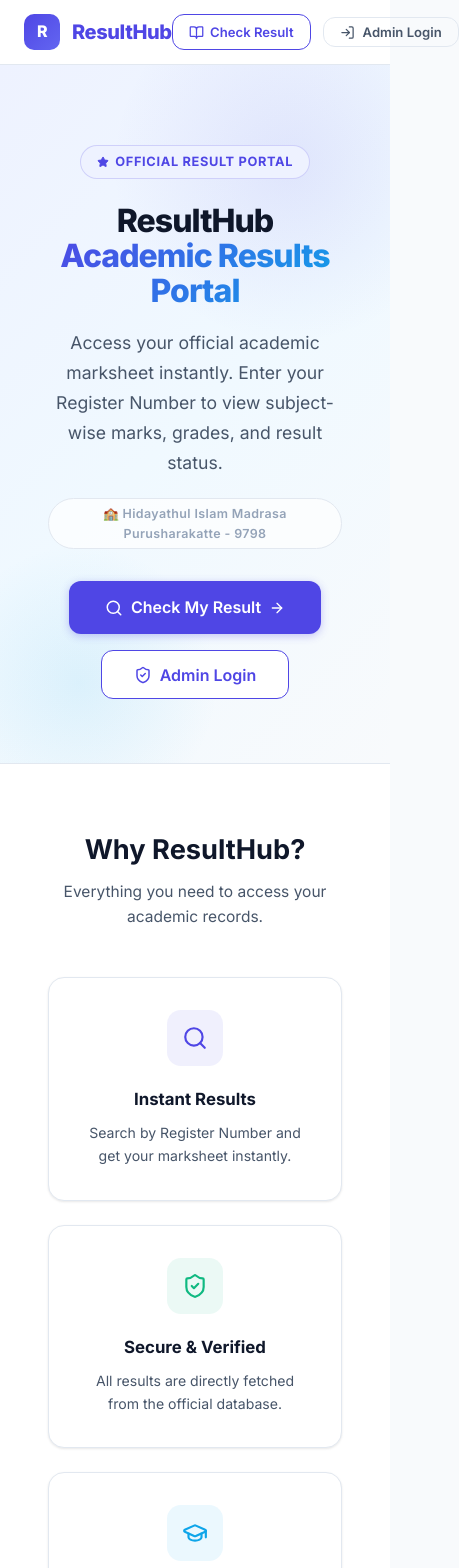
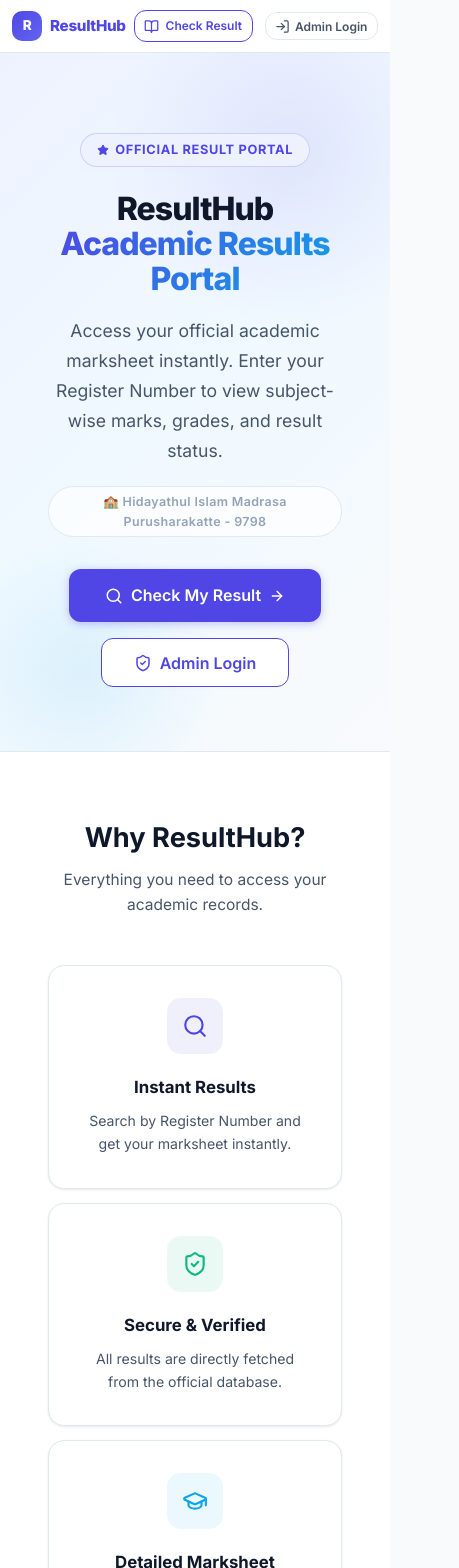
Before and after one commit to RIKASH04/Resulyhub, a Next.js app: page / in a window 390 px wide. Shown: the top 1568 px of the page, 459 px wide, since content can reach past the window. Built offline with nearby package versions, Linux system fonts and the light colour scheme; no server answers.

Commit message:
fix: full mobile responsive UI - all screen sizes

```diff
--- a/app/admin/page.tsx
+++ b/app/admin/page.tsx
@@ -81,10 +81,10 @@
 
     return (
         <PageTransition>
-            <div style={{ maxWidth: 1100, margin: '0 auto' }}>
+            <div style={{ maxWidth: 1100, margin: '0 auto', width: '100%', overflowX: 'hidden' }}>
                 {/* Header */}
                 <div style={{ marginBottom: '2rem' }}>
-                    <div style={{ display: 'flex', alignItems: 'center', justifyContent: 'space-between', flexWrap: 'wrap', gap: '1rem' }}>
+                    <div style={{ display: 'flex', alignItems: 'flex-start', justifyContent: 'space-between', flexWrap: 'wrap', gap: '0.75rem' }}>
                         <div>
                             <h1 className="section-title" style={{ display: 'flex', alignItems: 'center', gap: '0.6rem' }}>
                                 <LayoutDashboard size={22} color="var(--primary)" />
--- a/app/globals.css
+++ b/app/globals.css
@@ -1,6 +1,8 @@
 @import url('https://fonts.googleapis.com/css2?family=Inter:wght@300;400;500;600;700;800&family=Merriweather:wght@400;700&display=swap');
 
-*, *::before, *::after {
+*,
+*::before,
+*::after {
   box-sizing: border-box;
   margin: 0;
   padding: 0;
@@ -27,10 +29,10 @@
   --text-primary: #0F172A;
   --text-secondary: #475569;
   --text-muted: #94A3B8;
-  --shadow-sm: 0 1px 3px rgba(0,0,0,0.06), 0 1px 2px rgba(0,0,0,0.04);
-  --shadow-md: 0 4px 6px -1px rgba(0,0,0,0.07), 0 2px 4px -1px rgba(0,0,0,0.04);
-  --shadow-lg: 0 10px 15px -3px rgba(0,0,0,0.08), 0 4px 6px -2px rgba(0,0,0,0.04);
-  --shadow-xl: 0 20px 25px -5px rgba(0,0,0,0.10), 0 10px 10px -5px rgba(0,0,0,0.04);
+  --shadow-sm: 0 1px 3px rgba(0, 0, 0, 0.06), 0 1px 2px rgba(0, 0, 0, 0.04);
+  --shadow-md: 0 4px 6px -1px rgba(0, 0, 0, 0.07), 0 2px 4px -1px rgba(0, 0, 0, 0.04);
+  --shadow-lg: 0 10px 15px -3px rgba(0, 0, 0, 0.08), 0 4px 6px -2px rgba(0, 0, 0, 0.04);
+  --shadow-xl: 0 20px 25px -5px rgba(0, 0, 0, 0.10), 0 10px 10px -5px rgba(0, 0, 0, 0.04);
   --radius-sm: 8px;
   --radius-md: 12px;
   --radius-lg: 16px;
@@ -39,6 +41,7 @@
 
 html {
   scroll-behavior: smooth;
+  overflow-x: hidden;
 }
 
 body {
@@ -48,13 +51,29 @@
   line-height: 1.6;
   -webkit-font-smoothing: antialiased;
   -moz-osx-font-smoothing: grayscale;
+  overflow-x: hidden;
+  max-width: 100vw;
+  width: 100%;
 }
 
 /* Scrollbar */
-::-webkit-scrollbar { width: 6px; height: 6px; }
-::-webkit-scrollbar-track { background: var(--border-light); }
-::-webkit-scrollbar-thumb { background: #CBD5E1; border-radius: 99px; }
-::-webkit-scrollbar-thumb:hover { background: #94A3B8; }
+::-webkit-scrollbar {
+  width: 6px;
+  height: 6px;
+}
+
+::-webkit-scrollbar-track {
+  background: var(--border-light);
+}
+
+::-webkit-scrollbar-thumb {
+  background: #CBD5E1;
+  border-radius: 99px;
+}
+
+::-webkit-scrollbar-thumb:hover {
+  background: #94A3B8;
+}
 
 /* Utility */
 .container {
@@ -177,7 +196,8 @@
   letter-spacing: 0.01em;
 }
 
-.form-input, .form-select {
+.form-input,
+.form-select {
   width: 100%;
   padding: 0.7rem 1rem;
   border: 1.5px solid var(--border);
@@ -190,7 +210,8 @@
   outline: none;
 }
 
-.form-input:focus, .form-select:focus {
+.form-input:focus,
+.form-select:focus {
   border-color: var(--primary);
   box-shadow: 0 0 0 3px rgba(79, 70, 229, 0.1);
 }
@@ -371,7 +392,9 @@
 }
 
 @keyframes spin {
-  to { transform: rotate(360deg); }
+  to {
+    transform: rotate(360deg);
+  }
 }
 
 /* Page layout */
@@ -420,28 +443,180 @@
   gap: 1.5rem;
 }
 
-@media (max-width: 768px) {
-  .grid-2, .grid-3, .grid-4 {
-    grid-template-columns: 1fr;
-  }
-  .page-content {
-    padding: 1.5rem 1rem;
+/* ── Responsive: Tablet (≤ 900px) ── */
+@media (max-width: 900px) {
+  .grid-4 {
+    grid-template-columns: repeat(2, 1fr);
   }
 }
 
+/* ── Responsive: Mobile + Tablet (≤ 768px) ── */
+@media (max-width: 768px) {
+
+  /* Grids collapse to single column */
+  .grid-2,
+  .grid-3 {
+    grid-template-columns: 1fr;
+  }
+
+  .grid-4 {
+    grid-template-columns: repeat(2, 1fr);
+    gap: 1rem;
+  }
+
+  /* Page padding reduced */
+  .page-content {
+    padding: 1.25rem 1rem;
+  }
+
+  /* Navbar: shrink buttons */
+  .navbar {
+    padding: 0 1rem;
+  }
+
+  .navbar-inner {
+    height: 56px;
+  }
+
+  .navbar-brand {
+    font-size: 1.05rem;
+    gap: 0.5rem;
+  }
+
+  .brand-icon {
+    width: 30px;
+    height: 30px;
+    font-size: 0.85rem;
+  }
+
+  /* Shrink nav buttons on tablet */
+  .btn-sm {
+    padding: 0.35rem 0.7rem;
+    font-size: 0.78rem;
+    gap: 0.3rem;
+  }
+
+  /* Section title */
+  .section-title {
+    font-size: 1.2rem;
+  }
+
+  /* Modal full-width on mobile */
+  .modal-overlay {
+    padding: 0.75rem;
+    align-items: flex-end;
+  }
+
+  .modal-box {
+    border-radius: var(--radius-lg) var(--radius-lg) 0 0;
+    max-height: 92vh;
+    padding: 1.5rem 1.25rem;
+  }
+
+  /* Stat cards 2-col on tablet */
+  .stat-card .stat-value {
+    font-size: 1.5rem;
+  }
+}
+
+/* ── Responsive: Mobile only (≤ 480px) ── */
+@media (max-width: 480px) {
+
+  /* Grid all to single column */
+  .grid-2,
+  .grid-3,
+  .grid-4 {
+    grid-template-columns: 1fr;
+    gap: 0.875rem;
+  }
+
+  /* Full-width page padding */
+  .page-content {
+    padding: 1rem 0.875rem;
+  }
+
+  /* Navbar compact on phones */
+  .navbar {
+    padding: 0 0.75rem;
+  }
+
+  .navbar-inner {
+    height: 52px;
+    gap: 0.4rem;
+  }
+
+  .navbar-brand {
+    font-size: 0.95rem;
+  }
+
+  /* Hide text labels in nav buttons on very small screens, show only icons */
+  .btn-sm {
+    padding: 0.35rem 0.6rem;
+    font-size: 0.75rem;
+  }
+
+  /* Cards less padding */
+  .card {
+    padding: 1.1rem;
+  }
+
+  /* Tables always scrollable */
+  .table-wrapper {
+    overflow-x: auto;
+    -webkit-overflow-scrolling: touch;
+  }
+
+  .data-table {
+    min-width: 420px;
+    font-size: 0.82rem;
+  }
+
+  .data-table th,
+  .data-table td {
+    padding: 0.65rem 0.75rem;
+  }
+
+  /* Alerts */
+  .alert {
+    font-size: 0.82rem;
+    padding: 0.75rem 1rem;
+  }
+}
+
+
 /* Print */
 @media print {
-  .no-print { display: none !important; }
-  body { background: white; }
-  .card { box-shadow: none; border: 1px solid #ccc; }
-  .navbar { display: none; }
-  footer { display: none; }
+  .no-print {
+    display: none !important;
+  }
+
+  body {
+    background: white;
+  }
+
+  .card {
+    box-shadow: none;
+    border: 1px solid #ccc;
+  }
+
+  .navbar {
+    display: none;
+  }
+
+  footer {
+    display: none;
+  }
 }
 
 /* Skeleton */
 @keyframes shimmer {
-  0% { background-position: -200% 0; }
-  100% { background-position: 200% 0; }
+  0% {
+    background-position: -200% 0;
+  }
+
+  100% {
+    background-position: 200% 0;
+  }
 }
 
 .skeleton {
```
Also changed, not shown: app/result/page.tsx (+9 -8 lines).
